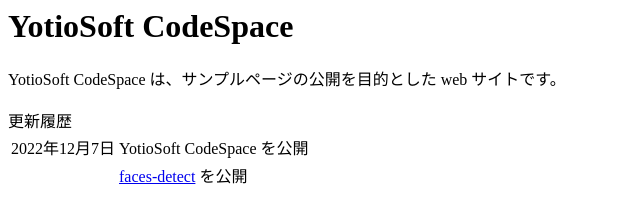
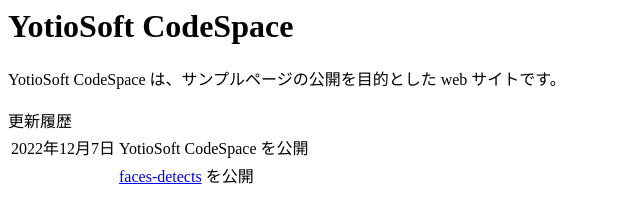
Before and after one commit to YotioSoft/codespace, a plain HTML site: page index.html in a window 1280 px wide. Shown: the full height of the page, 0-640 px from the left. Drawn offline with Linux system fonts and the light colour scheme.

Commit message:
fix link

```diff
--- a/index.html
+++ b/index.html
@@ -21,7 +21,7 @@
             </tr>
             <tr>
                 <td></td>
-                <td><a href="face-detect">faces-detect</a> を公開</td>
+                <td><a href="face-detects">faces-detects</a> を公開</td>
             </tr>
         </table>
     </body>
```
